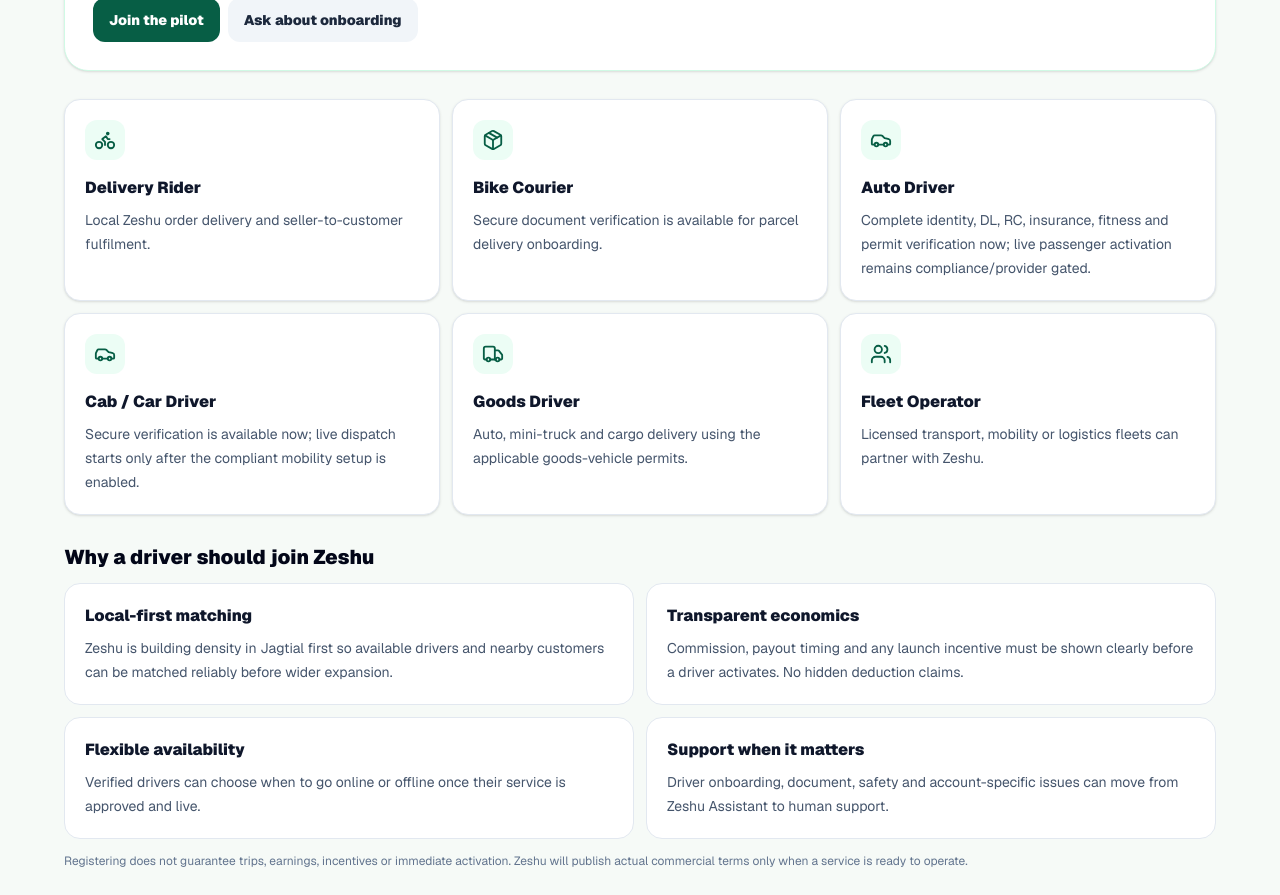
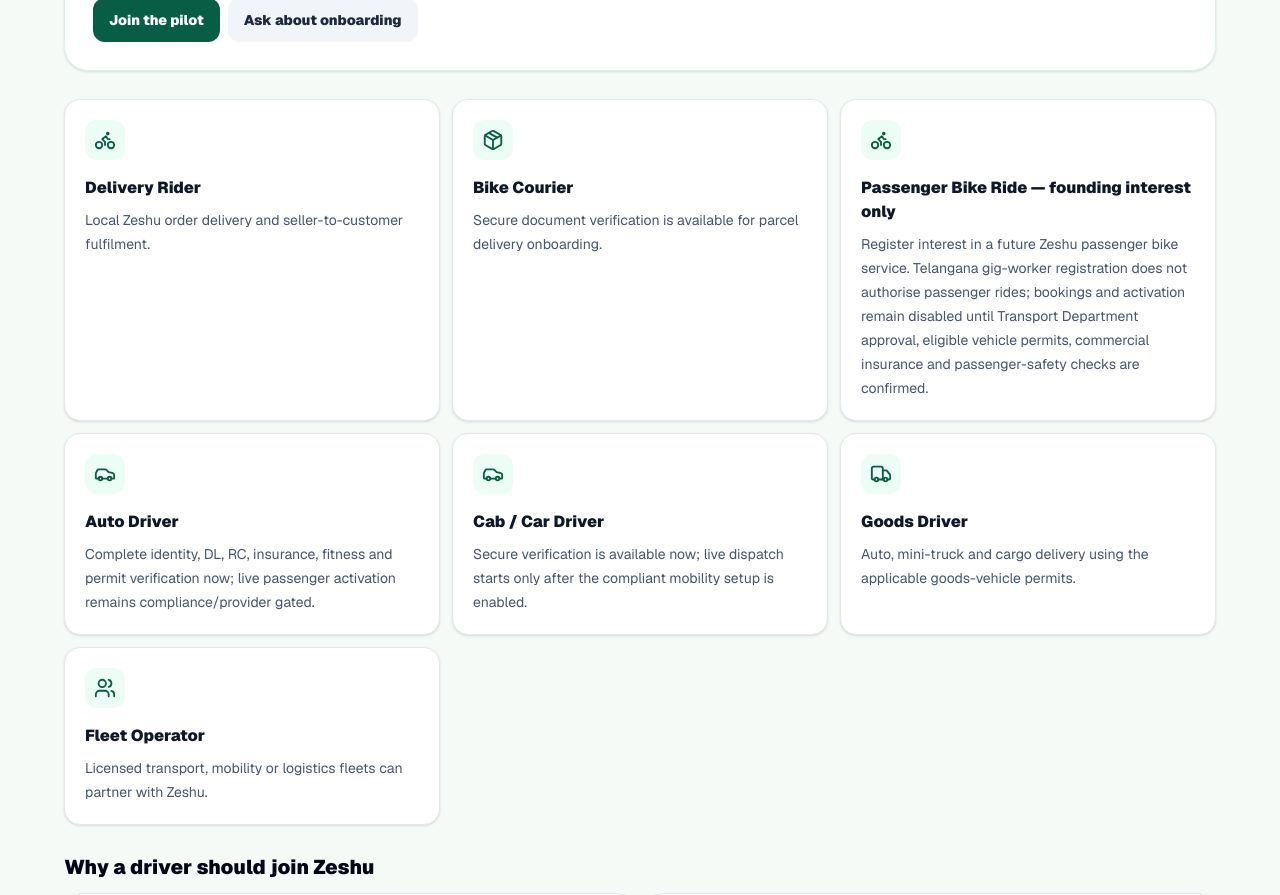
Before and after one commit to haseeb0127/zeshu-web, a Next.js app: page /earn in a window 1280 px wide. Shown: the part 1420-2315 px from the top of the page. Built offline with nearby package versions, Linux system fonts and the light colour scheme.

Commit message:
Show Zeshu Bike Ride founding interest safely (#194)
* Show a dedicated, clearly interest-only Zeshu Bike Ride partner card

* Guard visible Bike Ride founding-interest disclosure in compliance QA

```diff
--- a/app/earn/page.tsx
+++ b/app/earn/page.tsx
@@ -19,6 +19,7 @@ import { LanguageSwitcher, useCustomerLanguage } from "../components/CustomerLan
 const roles = [
   { title: "Delivery Rider", body: "Local Zeshu order delivery and seller-to-customer fulfilment.", icon: <Bike size={22} /> },
   { title: "Bike Courier", body: "Secure document verification is available for parcel delivery onboarding.", icon: <Package size={22} /> },
+  { title: "Passenger Bike Ride — founding interest only", body: "Register interest in a future Zeshu passenger bike service. Telangana gig-worker registration does not authorise passenger rides; bookings and activation remain disabled until Transport Department approval, eligible vehicle permits, commercial insurance and passenger-safety checks are confirmed.", icon: <Bike size={22} /> },
   { title: "Auto Driver", body: "Complete identity, DL, RC, insurance, fitness and permit verification now; live passenger activation remains compliance/provider gated.", icon: <Car size={22} /> },
   { title: "Cab / Car Driver", body: "Secure verification is available now; live dispatch starts only after the compliant mobility setup is enabled.", icon: <Car size={22} /> },
   { title: "Goods Driver", body: "Auto, mini-truck and cargo delivery using the applicable goods-vehicle permits.", icon: <Truck size={22} /> },
```
